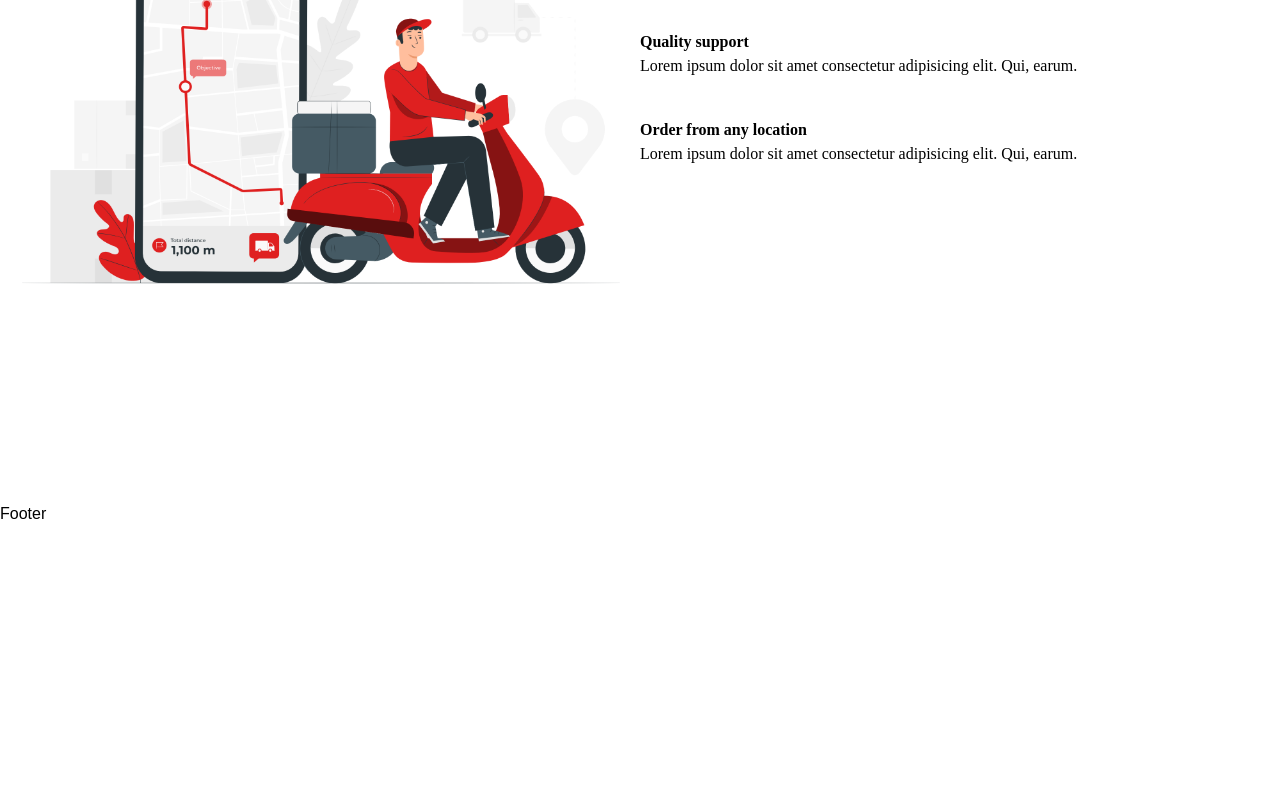
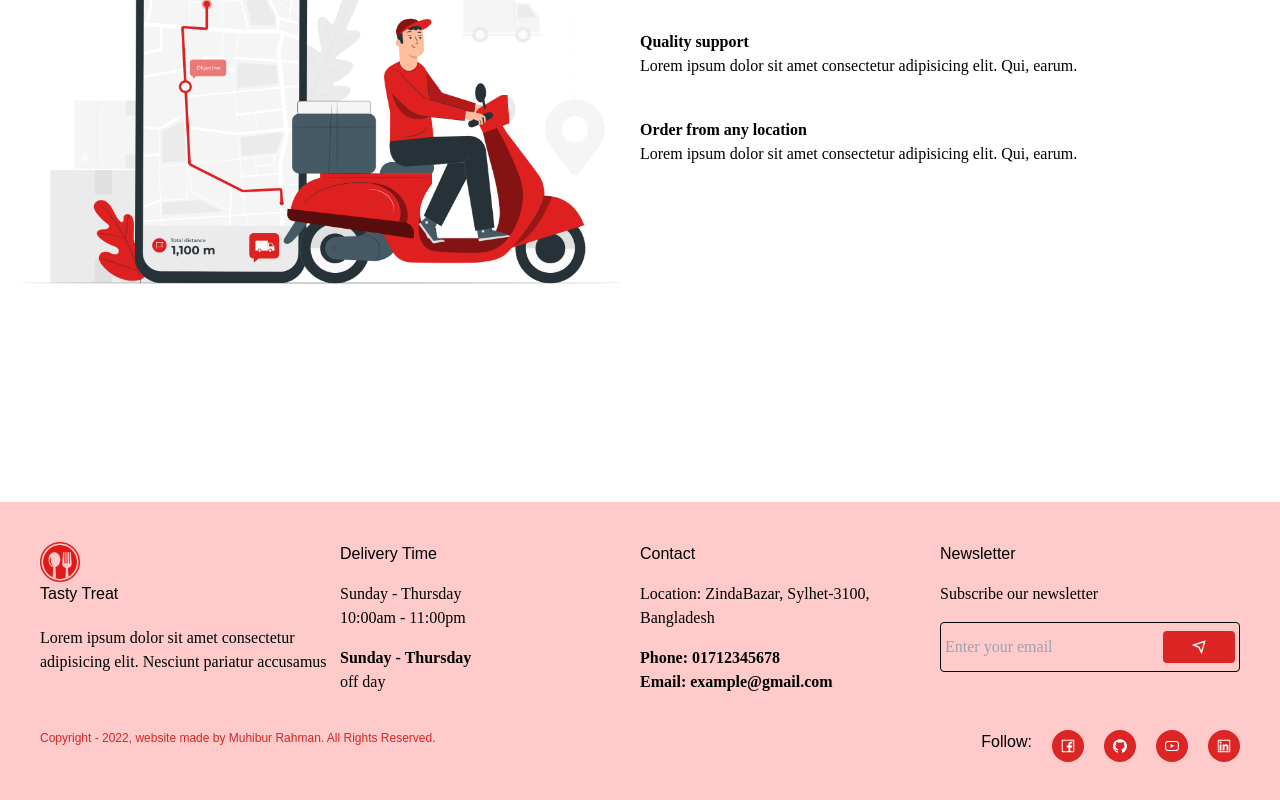
Before and after one commit to rasedul99/food-order, a React (Create React App) app: page / in a window 1280 px wide. Shown: the part 1718-2518 px from the top of the page. Before the commit the page ends 2244 px from the top, so only its background shows below. Built offline with nearby package versions, Linux system fonts and the light colour scheme.

Commit message:
footer added

```diff
--- a/src/components/Footer/Footer.js
+++ b/src/components/Footer/Footer.js
@@ -1,7 +1,92 @@
 import React from "react";
+import {
+  AiOutlineFacebook,
+  AiOutlineGithub,
+  AiOutlineLinkedin,
+  AiOutlineYoutube,
+} from "react-icons/ai";
+import { RiSendPlaneLine } from "react-icons/ri";
+
+import logo from "../../assets/images/res-logo.png";
 
 const Footer = () => {
-  return <div>Footer</div>;
+  return (
+    <div className="bg-red-200 p-10 ">
+      <div className="grid grid-cols-1 md:grid-cols-4 ">
+        <div>
+          <img src={logo} alt="logo" className="w-10" />
+          <p>Tasty Treat</p>
+          <p className="font-['Istok_Web'] my-5">
+            Lorem ipsum dolor sit amet consectetur adipisicing elit. Nesciunt
+            pariatur accusamus
+          </p>
+        </div>
+
+        <div>
+          <h3 className="">Delivery Time</h3>
+          <div className="font-['Istok_Web'] my-4">
+            <h3>Sunday - Thursday</h3>
+            <p>10:00am - 11:00pm</p>
+          </div>
+          <div className="font-['Istok_Web'] my-4">
+            <h3 className="font-bold">Sunday - Thursday</h3>
+            <p>off day</p>
+          </div>
+        </div>
+
+        <div>
+          <h3>Contact</h3>
+          <div className="font-['Istok_Web'] my-4">
+            <div className="">
+              <p>Location: ZindaBazar, Sylhet-3100, Bangladesh</p>
+            </div>
+            <div className="my-4">
+              <p className="font-bold">Phone: 01712345678</p>
+              <p className="font-bold">Email: example@gmail.com</p>
+            </div>
+          </div>
+        </div>
+
+        <div>
+          <h3>Newsletter</h3>
+          <p className="font-['Istok_Web'] my-4">Subscribe our newsletter</p>
+          <div className="border border-black px-1 py-2 rounded flex justify-between">
+            <input
+              type="email"
+              placeholder="Enter your email"
+              className="border-0 outline-0 bg-transparent font-['Istok_Web'] text-black"
+            />{" "}
+            <button className="bg-red-600 px-7 py-2 rounded">
+              <RiSendPlaneLine className="text-white" />
+            </button>
+          </div>
+        </div>
+      </div>
+      <div className="flex justify-between my-5">
+        <div>
+          <p className="text-xs text-red-600 ">
+            Copyright - 2022, website made by Muhibur Rahman. All Rights
+            Reserved.
+          </p>
+        </div>
+        <div className="flex gap-x-5">
+          <p>Follow:</p>
+          <div className=" p-2 rounded-full bg-red-600">
+            <AiOutlineFacebook className="text-white" />
+          </div>
+          <div className=" p-2 rounded-full bg-red-600">
+            <AiOutlineGithub className="text-white" />
+          </div>
+          <div className=" p-2 rounded-full bg-red-600">
+            <AiOutlineYoutube className="text-white" />
+          </div>
+          <div className=" p-2 rounded-full bg-red-600">
+            <AiOutlineLinkedin className="text-white" />
+          </div>
+        </div>
+      </div>
+    </div>
+  );
 };
 
 export default Footer;
--- a/src/components/Layout/Layout.js
+++ b/src/components/Layout/Layout.js
@@ -5,10 +5,12 @@ import Header from "../Header/Header";
 
 const Layout = () => {
   return (
-    <div className=" max-w-7xl mx-auto   bg-white">
-      <Header />
-      <div>
-        <Routers />
+    <div>
+      <div className=" max-w-7xl mx-auto   bg-white">
+        <Header />
+        <div>
+          <Routers />
+        </div>
       </div>
       <Footer />
     </div>
```
